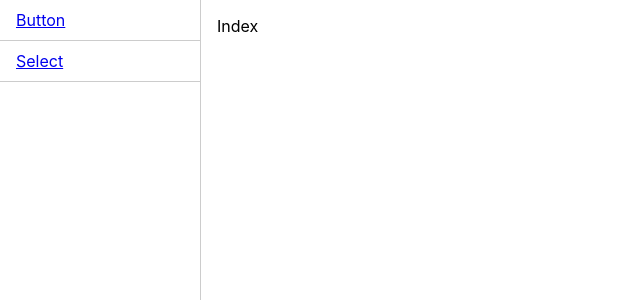
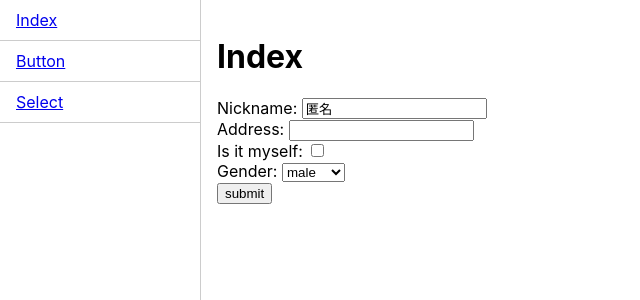
Before and after one commit to pb0710/grey-rh, a React (Vite) app: page / in a window 1280 px wide. Shown: the top 300 px of the page, without its empty margins (0-640 px from the left). Built offline with nearby package versions, Linux system fonts and the light colour scheme.

Commit message:
feat: initial state collection

```diff
--- a/example/App.tsx
+++ b/example/App.tsx
@@ -7,6 +7,9 @@ const App: FC = () => {
 	return (
 		<div className="example">
 			<div className="nav-bar">
+				<Link to="/">
+					<div className="nav-item">Index</div>
+				</Link>
 				<Link to="/button">
 					<div className="nav-item">Button</div>
 				</Link>
--- /dev/null
+++ b/example/classes/index.scss
@@ -0,0 +1,2 @@
+.g-form {
+}
--- a/example/views/ExampleIndex.tsx
+++ b/example/views/ExampleIndex.tsx
@@ -1,7 +1,74 @@
-import React from 'react'
+import React, { FC, FormEvent } from 'react'
+import { useForm } from '../../src'
+import '../classes/index.scss'
 
-const ExampleIndex: React.FC = () => {
-	return <div>Index</div>
+interface CheckboxProps {
+	value: boolean
+	onChange(event: any): void
+}
+const CheckBox: FC<CheckboxProps> = ({ value, onChange }) => (
+	<input
+		type="checkbox"
+		checked={value}
+		onChange={(event: FormEvent) => {
+			onChange({
+				target: {
+					value: event.target.checked
+				}
+			})
+		}}
+	/>
+)
+
+const ExampleIndex: FC = () => {
+	const form = useForm({
+		initialState: {
+			nickname: '匿名',
+			address: '',
+			is_it_myself: false,
+			gender: 'male'
+		},
+		onFulfilled(state) {
+			console.log('fulfilled: ', state)
+		},
+		onFailed() {
+			console.log('failed')
+		},
+		onStateChange(source) {
+			console.log('changed: ', source.label, form.getState())
+		}
+	})
+	return (
+		<>
+			<h1>Index</h1>
+			<form onSubmit={form.submit}>
+				<label>
+					<span>Nickname: </span>
+					<input {...form.subscribe('nickname', {})} />
+				</label>
+				<br />
+				<label>
+					<span>Address: </span>
+					<input {...form.subscribe('address', {})} />
+				</label>
+				<br />
+				<label>
+					<span>Is it myself: </span>
+					<CheckBox {...form.subscribe('is_it_myself', {})} />
+				</label>
+				<br />
+				<label>
+					<span>Gender: </span>
+					<select {...form.subscribe('gender', {})}>
+						<option value="female">female</option>
+						<option value="male">male</option>
+					</select>
+				</label>
+				<br />
+				<button type="submit">submit</button>
+			</form>
+		</>
+	)
 }
 
 export default ExampleIndex
--- a/src/index.ts
+++ b/src/index.ts
@@ -0,0 +1 @@
+export * from './useForm'
--- /dev/null
+++ b/src/useForm.ts
@@ -0,0 +1,62 @@
+import { FormEvent, FormEventHandler, useEffect, useRef, useState } from 'react'
+
+interface State {
+	[key: string]: any
+}
+interface Field {
+	label: string
+	options: Record<string, any>
+}
+interface Options {
+	initialState: State
+	onFulfilled(state: State): void
+	onFailed(): void
+	onStateChange?(source: Field): void
+}
+
+export function useForm(options: Options) {
+	const opts = useRef(options)
+	useEffect(() => {
+		opts.current = options
+	}, [options])
+
+	const [, setBol] = useState(true)
+	const _update = () => {
+		setBol(pre => !pre)
+	}
+
+	const state = useRef<State>(opts.current.initialState)
+	const fields = useRef<Field[]>([])
+
+	const getState = () => state.current
+
+	const submit: FormEventHandler = event => {
+		event.preventDefault()
+		event.stopPropagation()
+		opts.current.onFulfilled(state.current)
+	}
+
+	const subscribe = (label: Field['label'], options: Field['options']): any => {
+		const field: Field = { label, options }
+		fields.current.push(field)
+		return {
+			value: state.current[label],
+			onChange(event: FormEvent) {
+				const val = event?.target.value
+				state.current[label] = val
+				opts.current.onStateChange?.(field)
+				_update()
+			}
+		}
+	}
+	const unsubscribe = (label: string) => {
+		fields.current = fields.current.filter(field => field.label !== label)
+	}
+
+	return {
+		getState,
+		submit,
+		subscribe,
+		unsubscribe
+	}
+}
```
